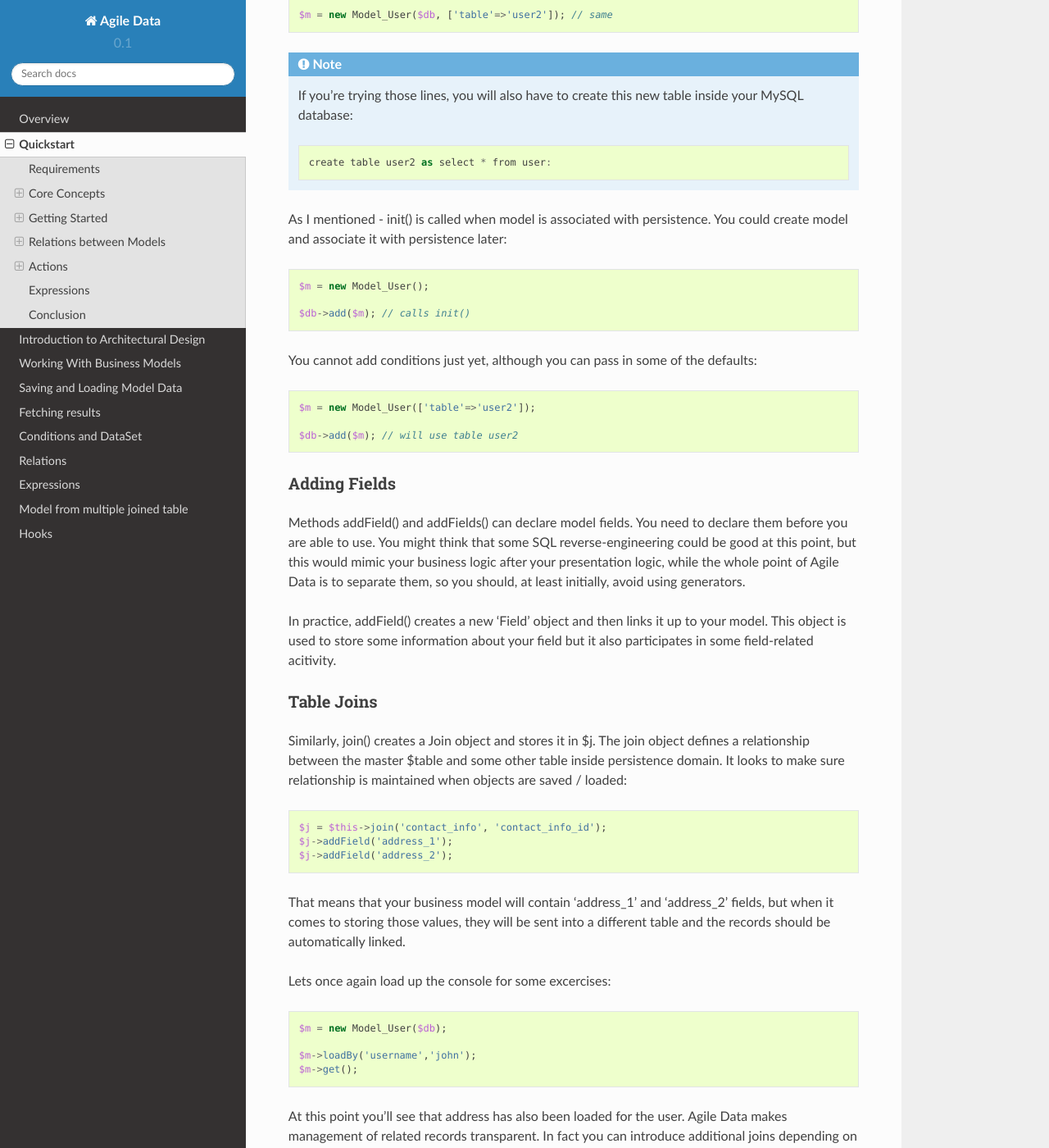
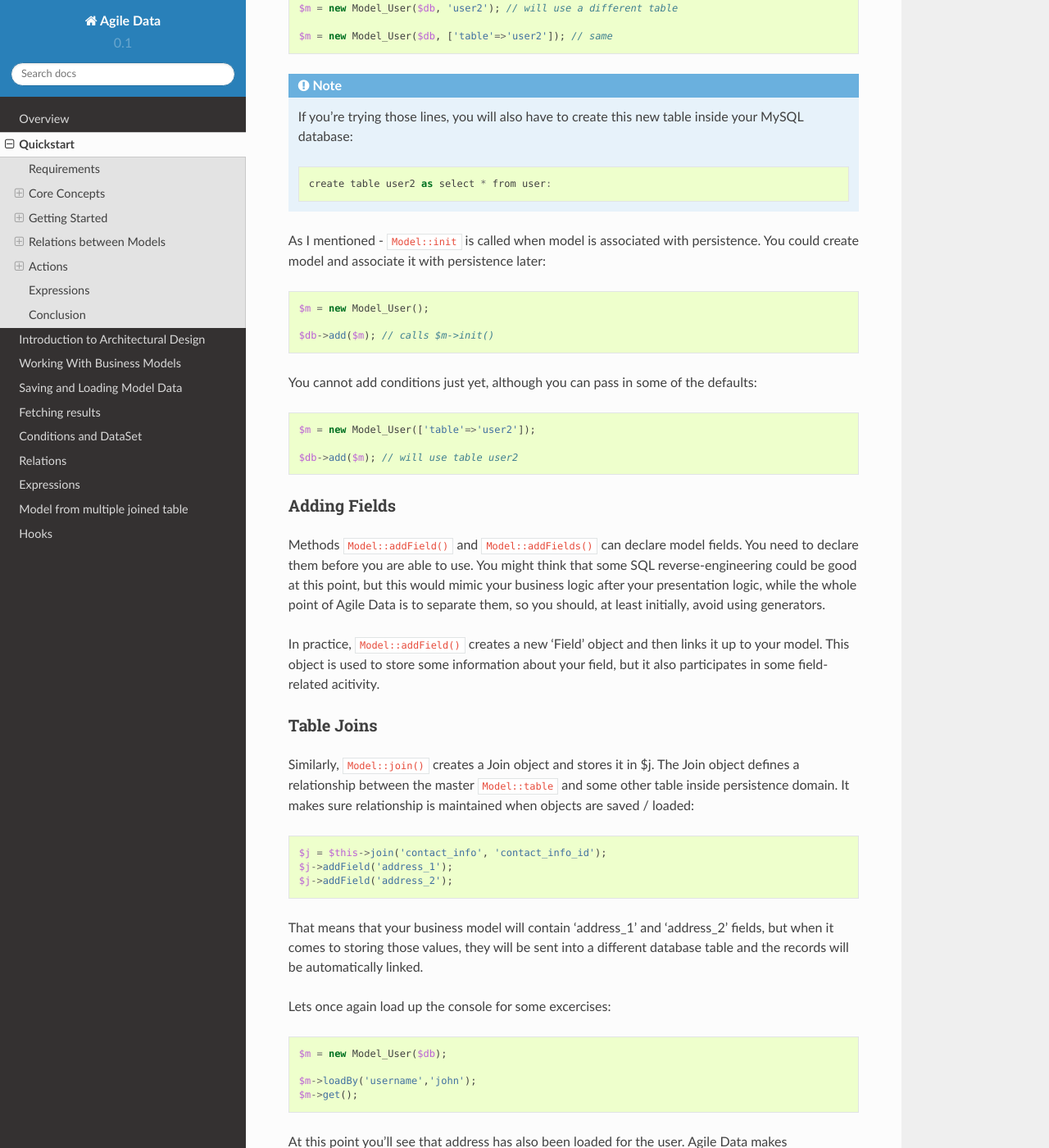
Before and after one commit to atk4/data, a Sphinx documentation site: the page built from docs/quickstart.rst, in a window 1280 px wide and 1400 px high, scrolled down 6129 px. Shown: the whole window at 82% size. Built offline with Sphinx 7.4.7 and the Read the Docs theme 2.0.0, drawn with Linux system fonts in a browser that asks for light colours; pages that are not in the unit, such as notebooks, are missing from menus; cross-references to code outside the pages are shown as plain code; some of the changed text lies outside the part shown.

Commit message:
review quickstart

```diff
--- a/docs/quickstart.rst
+++ b/docs/quickstart.rst
@@ -202,7 +204,7 @@ conditions is your way to specify which records to operate on::
     myexport($m, ['id','username','country_id']);
 
 If you want to temporarily add conditions, then you can either clone the
-model or use `tryLoadBy`.
+model or use :php:meth:`Model::tryLoadBy`.
 
 Active Record
 ^^^^^^^^^^^^^
@@ -235,7 +237,7 @@ will be saved inside DataSet::
 
     $m->get(); // will show country_id as 2
     $m['country_id'] = 3;
-    $m->save();  // will generate exception
+    $m->save();  // will generate exception because model you try to save doesn't match conditions set
 
 
 Other Parameters
@@ -297,13 +299,13 @@ instances::
 
         create table user2 as select * from user:
 
-As I mentioned - init() is called when model is associated with
-persistence. You could create model and associate it with persistence
+As I mentioned - :php:meth:`Model::init` is called when model is associated
+with persistence. You could create model and associate it with persistence
 later::
 
     $m = new Model_User();
 
-    $db->add($m); // calls init()
+    $db->add($m); // calls $m->init()
 
 You cannot add conditions just yet, although you can pass in some
 of the defaults::
@@ -315,25 +317,24 @@ of the defaults::
 Adding Fields
 -------------
 
-Methods addField() and addFields() can declare model fields. You need
-to declare them before you are able to use. You might think that
-some SQL reverse-engineering could be good at this point, but this
-would mimic your business logic after your presentation logic, while
-the whole point of Agile Data is to separate them, so you should,
-at least initially, avoid using generators.
+Methods :php:meth:`Model::addField()` and :php:meth:`Model::addFields()` can
+declare model fields. You need to declare them before you are able to use.
+You might think that some SQL reverse-engineering could be good at this point,
+but this would mimic your business logic after your presentation logic, while
+the whole point of Agile Data is to separate them, so you should, at least
+initially, avoid using generators.
 
-In practice, addField() creates a new 'Field' object and then
-links it up to your model. This object is used to store some
-information about your field but it also participates in some
-field-related acitivity.
+In practice, :php:meth:`Model::addField()` creates a new 'Field' object and then
+links it up to your model. This object is used to store some information about
+your field, but it also participates in some field-related acitivity.
 
 Table Joins
 -----------
 
-Similarly, join() creates a Join object and stores it in
-$j. The join object defines a relationship between the master $table and
-some other table inside persistence domain. It looks to make sure
-relationship is maintained when objects are saved / loaded::
+Similarly, :php:meth:`Model::join()` creates a Join object and stores it in
+$j. The Join object defines a relationship between the master
+:php:attr:`Model::table` and some other table inside persistence domain. It
+makes sure relationship is maintained when objects are saved / loaded::
 
     $j = $this->join('contact_info', 'contact_info_id');
     $j->addField('address_1');
@@ -341,7 +342,7 @@ relationship is maintained when objects are saved / loaded::
 
 That means that your business model will contain 'address_1' and 'address_2'
 fields, but when it comes to storing those values, they will be sent
-into a different table and the records should be automatically linked.
+into a different database table and the records will be automatically linked.
 
 Lets once again load up the console for some excercises::
 
@@ -399,8 +400,9 @@ persistence::
 This time our Model_User logic has worked pretty well with Array-only
 peristence logic.
 
-.. note:: Persisting into Array or MongoDB are not fully functional as of 1.0 version
-    we plan to expand this functionality soon, see our development roadmap.
+.. note:: Persisting into Array or MongoDB are not fully functional as of 1.0
+    version. We plan to expand this functionality soon, see our development
+    `roadmap <https://github.com/atk4/data#roadmap>`_.
 
 
 Relations between Models
@@ -412,27 +414,28 @@ to each-other.
 .. warning:: Do not mix-up business model relations with database relations (foreign
     keys).
 
-Relations are defined by calling hasOne() or hasMany(). You always specify destination
-model and you can optionally specify which fields are used for conditioning.
+Relations are defined by calling :php:meth:`Model::hasOne()` or
+:php:meth:`Model::hasMany()`. You always specify destination model and you can
+optionally specify which fields are used for conditioning.
 
 One to Many
 -----------
 
 Launch up console again and let's create relationship between 'User' and 'System'.
-As per our database design - one user can create multiple 'system' records::
+As per our database design - one user can have multiple 'system' records::
 
     $m = new Model_User($db);
     $m->hasMany('System');
 
-Next you can load a specific user and traverse into System::
+Next you can load a specific user and traverse into System model::
 
     $m->loadBy('username', 'john');
     $s = $m->ref('System');
 
-Unlike most ORM and ActiveRecord implementations today - instead of returning array
-of objects, ref() actually returns another Model to you, however it will add
-one extra Condition. This type of reference traversal is called "Active Record to DataSet"
-or One to Many.
+Unlike most ORM and ActiveRecord implementations today - instead of returning
+array of objects, :php:meth:`Model::ref()` actually returns another Model to
+you, however it will add one extra Condition. This type of reference traversal
+is called "Active Record to DataSet" or One to Many.
 
 Your Active Record was user john and after traversal you get a model with DataSet corresponding
 to all Systems that belong to user john. You can use the following to see number of records
```
Also changed, not shown: other parts of docs/quickstart.rst (+33 -31 lines).
